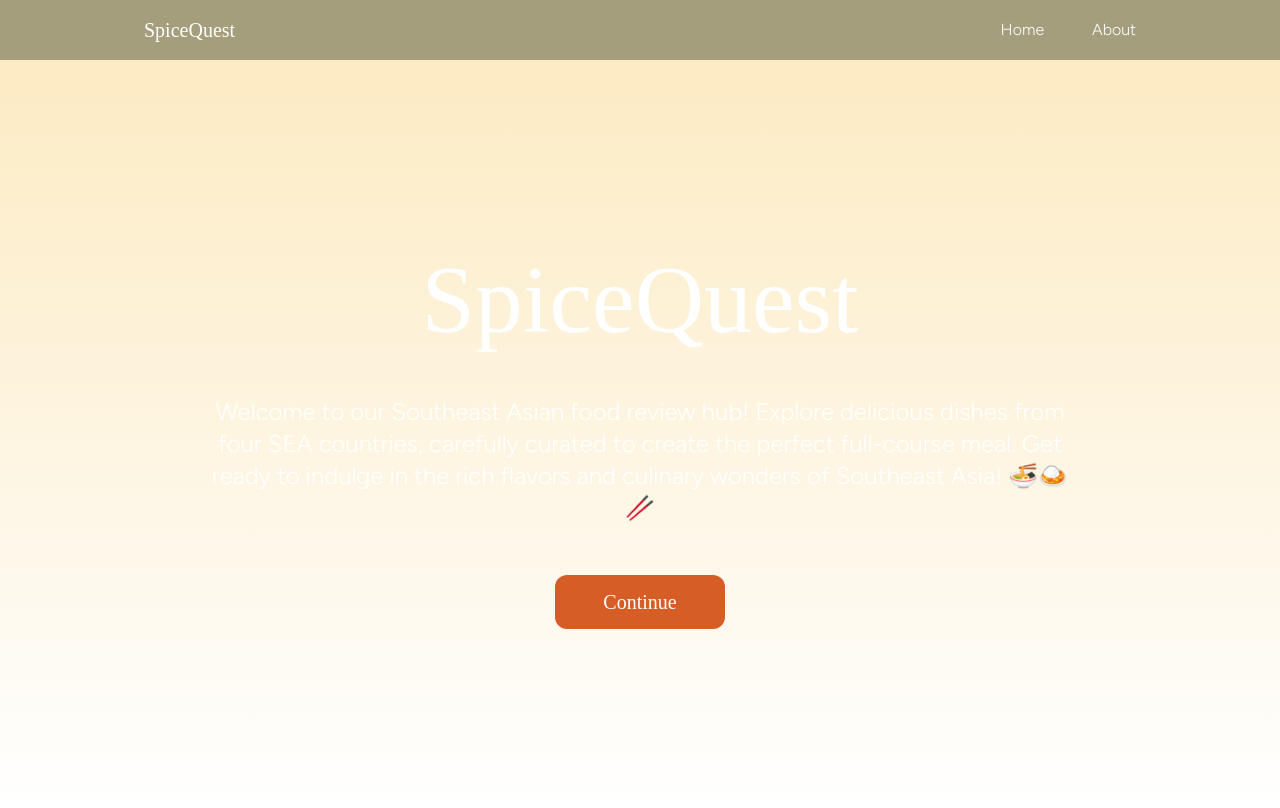
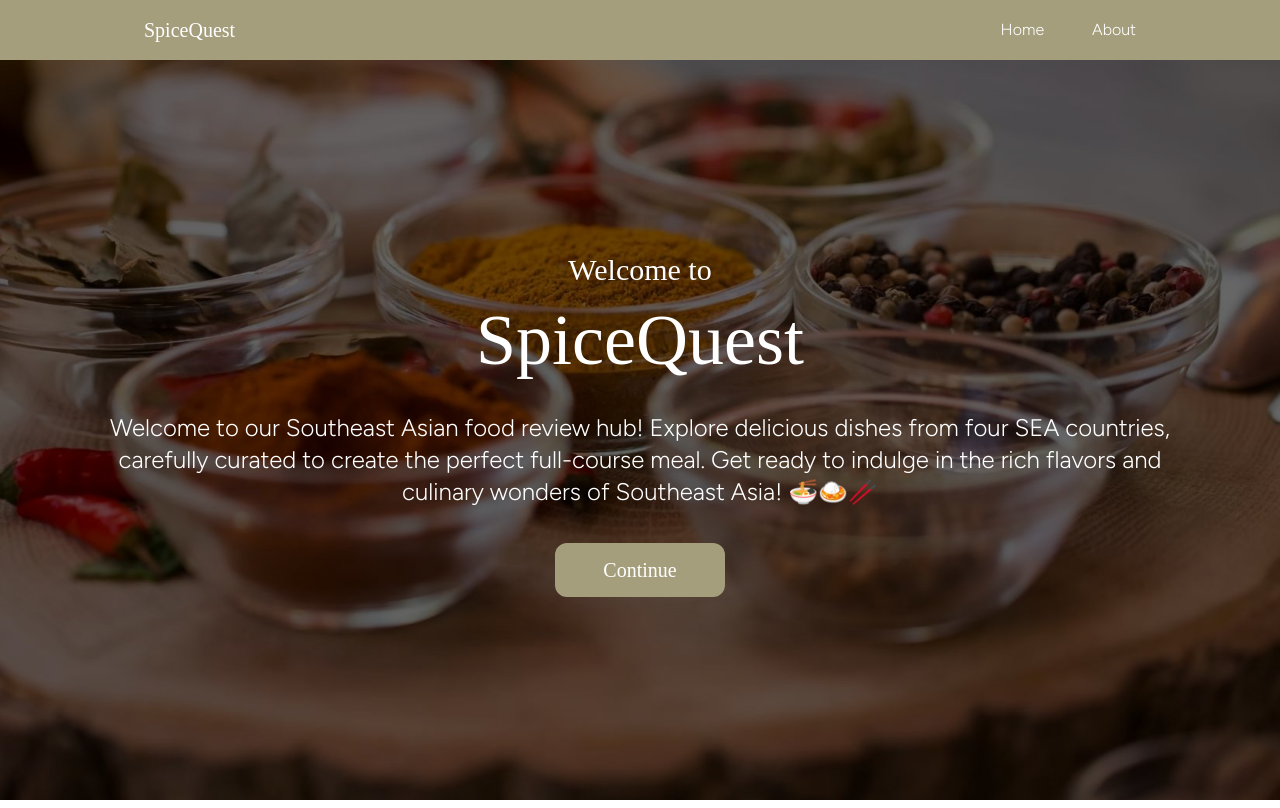
Before and after one commit to MrRyushi/GERPHIS-Creative-Food-Review, a Next.js app in the folder spicequest/: page / in a window 1280 px wide. Built offline with nearby package versions, Linux system fonts and the light colour scheme; a web font is replaced by a local one.

Commit message:
Revert "revamped Welcome page"
This reverts commit 50751b0d735f9ae04ca467b68ca87ca09aea6947.

```diff
--- a/spicequest/app/page.tsx
+++ b/spicequest/app/page.tsx
@@ -2,9 +2,11 @@ import Nav from "./Components/Nav";
 import Link from 'next/link';
 
 export default function Home() {
-
   return (
-    <div className="bg-gradient-to-t from-gradient2 to-gradient1 w-screen overflow-hidden">
+    <div
+      className="w-screen h-screen overflow-hidden bg-cover bg-center"
+      style={{ backgroundImage: "url('/spicequest.png')" }} // Corrected path
+    >
       {/* Header */}
       <div className="text-center space-y-4 font-light">
         <Nav />
@@ -13,14 +15,15 @@ export default function Home() {
       {/* Main */}
       <div className="text-center flex justify-center items-center py-48">
         <div className="space-y-4 px-20 dm-serif-text text-white">
-          <p className="text-5xl md:text-5xl lg:text-6xl xl:text-8xl">SpiceQuest</p>
-          <p className="figtree text-lg md:text-lg lg:text-xl xl:text-2xl font-light pt-8 px-32">
+          <p className="text-2xl md:text-2xl lg:text-2xl xl:text-3xl">Welcome to </p>
+          <p className="text-5xl md:text-5xl lg:text-6xl xl:text-7xl">SpiceQuest</p>
+          <p className="figtree text-lg md:text-lg lg:text-xl xl:text-2xl font-light pt-5">
             Welcome to our Southeast Asian food review hub!
             Explore delicious dishes from four SEA countries, carefully curated to create the perfect full-course meal.
             Get ready to indulge in the rich flavors and culinary wonders of Southeast Asia! 🍜🍛🥢
           </p>
-          <div className="pt-12">
-            <Link href="/countries" className="px-12 py-4 hover:bg-[#DC6C3A] bg-[#D65D26] rounded-xl text-center lg:text-lg xl:text-xl">
+          <div className="pt-8">
+            <Link href="/countries" className="px-12 py-4 bg-nav hover:bg-lime-800 rounded-xl text-center lg:text-lg xl:text-xl">
               Continue
             </Link>
           </div>
```
